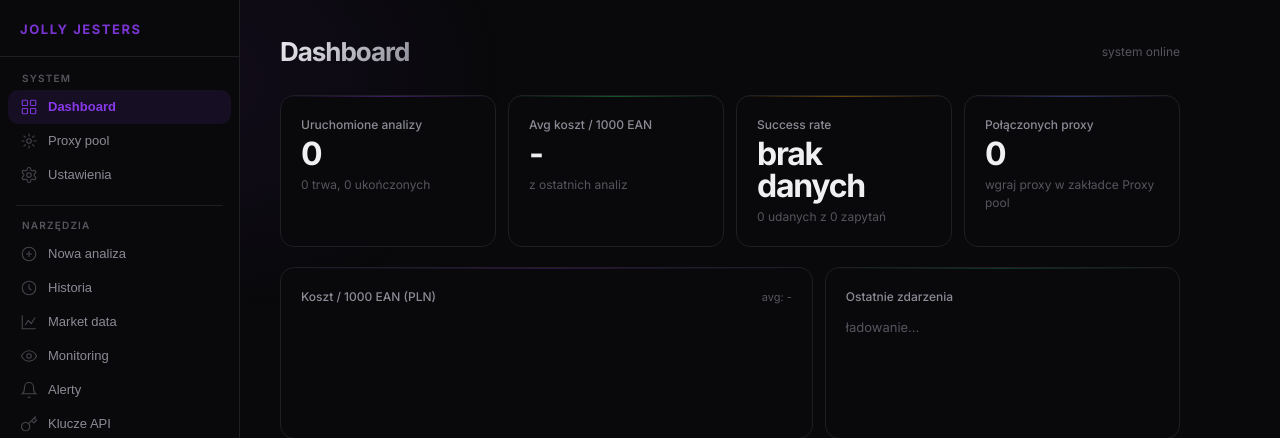
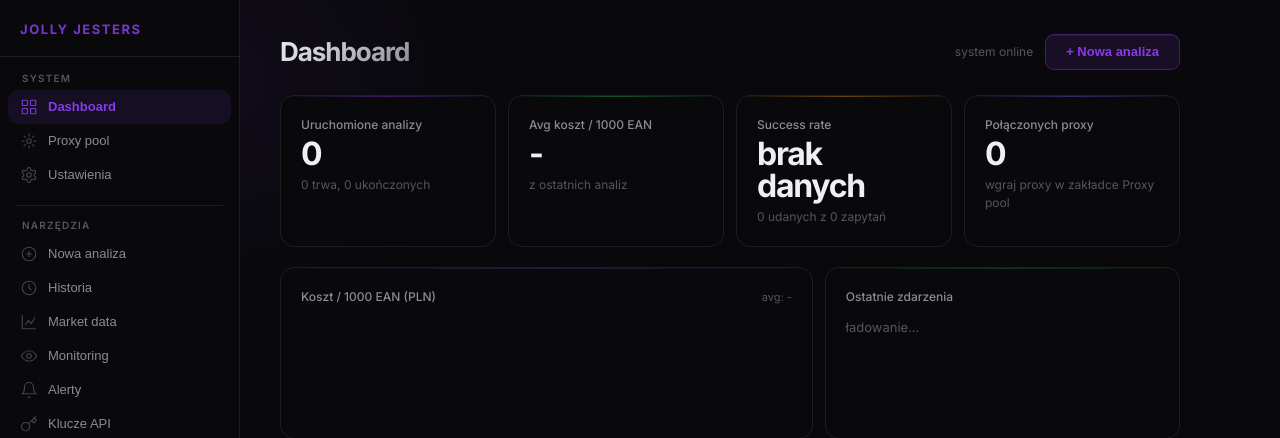
Before and after one commit to natiixnt/jolly-jesters-mvp, a Python web app: template backend/app/templates/index.html in a window 1280 px wide. Shown: the top 438 px of the page. Run offline with Jinja, Linux system fonts and the light colour scheme; the template is opened without the code that fills it, so the values that code supplies are empty.

Commit message:
feat(ui): przycisk '+ Nowa analiza' na dashboardzie

```diff
--- a/backend/app/templates/index.html
+++ b/backend/app/templates/index.html
@@ -354,7 +354,10 @@
       <!-- header row -->
       <div style="display:flex;justify-content:space-between;align-items:center;margin-bottom:24px;flex-wrap:wrap;gap:12px;">
         <div class="page-title" style="margin:0;">Dashboard</div>
-        <div class="status" style="font-size:12px;gap:6px;"><span class="dot" id="dash-health-dot"></span><span id="dash-health-text" style="color:var(--dim);">sprawdzanie...</span></div>
+        <div style="display:flex;align-items:center;gap:12px;">
+          <div class="status" style="font-size:12px;gap:6px;"><span class="dot" id="dash-health-dot"></span><span id="dash-health-text" style="color:var(--dim);">sprawdzanie...</span></div>
+          <button class="btn primary" onclick="document.querySelector('#nav button[data-tab=\\'new-run\\']')?.click();" style="font-size:13px;padding:8px 20px;">+ Nowa analiza</button>
+        </div>
       </div>
 
       <!-- 4-col stat row -->
```
